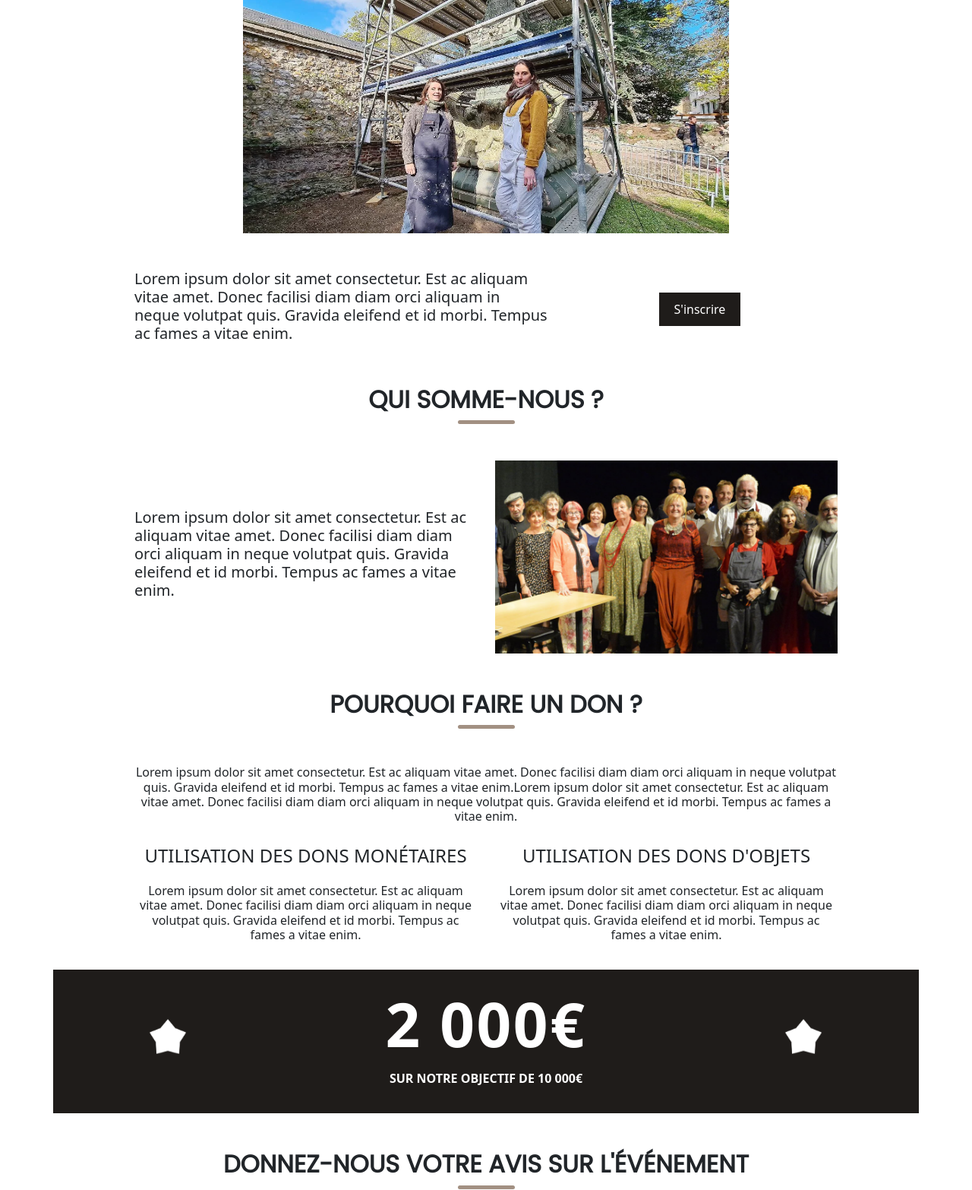
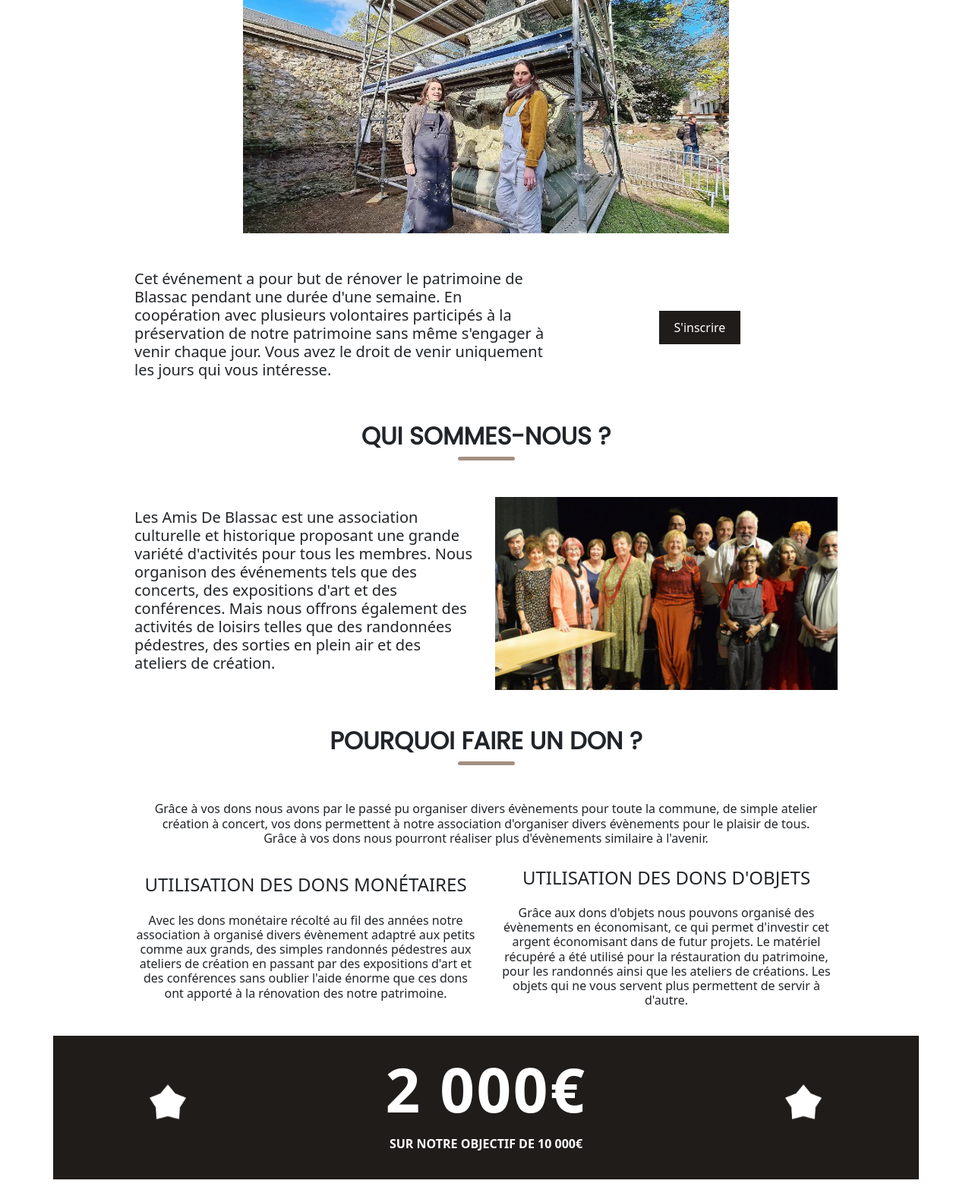
Before and after one commit to Y4N1SSSSS/site, a PHP site: page / in a window 1280 px wide. Shown: the part 525-2091 px from the top of the page at 76% size. Run offline with PHP 8.4, Linux system fonts and the light colour scheme; data comes from the database, SQL or seed files in the repository.

Commit message:
pdf télachargeable + texte page index
pdf dans le dossier image

```diff
--- a/index.php
+++ b/index.php
@@ -128,12 +128,12 @@ try{
 <div class="row d-flex justify-content-center">
   <div class="col-lg-6">
     <h5>
-  Lorem ipsum dolor sit amet
-consectetur. Est ac aliquam vitae
-amet. Donec facilisi diam diam orci
-aliquam in neque volutpat quis.
-Gravida eleifend et id morbi. Tempus
-ac fames a vitae enim.
+    Cet événement a pour but de rénover le patrimoine
+  de Blassac pendant une durée d'une semaine.
+  En coopération avec plusieurs volontaires participés à
+  la préservation de notre patrimoine sans même s'engager à venir chaque jour.
+  Vous avez le droit de venir uniquement les jours qui vous intéresse.
+
     </h5>
   </div>
   <div class="col-lg-4 d-flex align-items-center justify-content-center">
@@ -147,7 +147,7 @@ ac fames a vitae enim.
 <section>
 
 <div class="mt-5">
-<h2 class="titres">Qui somme-nous ?</h1>
+<h2 class="titres">Qui sommes-nous ?</h1>
 <div class="d-flex justify-content-center">
 <div class="ligne-arrondie"></div>
 </div>
@@ -156,12 +156,12 @@ ac fames a vitae enim.
 <div class="row d-flex justify-content-center align-items-center">
   <div class="col-lg-5">
     <h5>
-  Lorem ipsum dolor sit amet
-consectetur. Est ac aliquam vitae
-amet. Donec facilisi diam diam orci
-aliquam in neque volutpat quis.
-Gravida eleifend et id morbi. Tempus
-ac fames a vitae enim.
+    Les Amis De Blassac est une association culturelle et historique
+    proposant une grande variété d'activités
+    pour tous les membres. Nous organison des événements
+    tels que des concerts, des expositions d'art et des conférences.
+    Mais nous offrons également des activités de loisirs telles que des randonnées
+    pédestres, des sorties en plein air et des ateliers de création.
     </h5>
   </div>
   <div class="col-lg-5">
@@ -184,39 +184,31 @@ ac fames a vitae enim.
 <div class="row d-flex justify-content-center align-items-center">
 <div class="col-lg-10">
 <h6 class="textes-min">
-  Lorem ipsum dolor sit amet
-consectetur. Est ac aliquam vitae
-amet. Donec facilisi diam diam orci
-aliquam in neque volutpat quis.
-Gravida eleifend et id morbi. Tempus
-ac fames a vitae enim.Lorem ipsum dolor sit amet
-consectetur. Est ac aliquam vitae
-amet. Donec facilisi diam diam orci
-aliquam in neque volutpat quis.
-Gravida eleifend et id morbi. Tempus
-ac fames a vitae enim.
+Grâce à vos dons nous avons par le passé pu organiser divers
+évènements pour toute la commune, de simple atelier création
+à concert, vos dons permettent à notre association d'organiser
+divers évènements pour le plaisir de tous.
+<br>
+Grâce à vos dons nous pourront réaliser plus d'évènements similaire à l'avenir.
     </h6>
 </div>
   <div class="col-lg-5">
     <h4 class="titres-min">UTILISATION DES DONS MONÉTAIRES<h4>
     <h6 class="textes-min">
-  Lorem ipsum dolor sit amet
-consectetur. Est ac aliquam vitae
-amet. Donec facilisi diam diam orci
-aliquam in neque volutpat quis.
-Gravida eleifend et id morbi. Tempus
-ac fames a vitae enim.
+  Avec les dons monétaire récolté au fil des années notre association
+  à organisé divers évènement adaptré aux petits comme aux grands,
+  des simples randonnés pédestres aux ateliers de création en passant par des expositions d'art et des conférences
+  sans oublier l'aide énorme que ces dons ont apporté à la rénovation des notre patrimoine.
     </h6>
       </div>
       <div class="col-lg-5">
       <h4 class="titres-min">UTILISATION DES DONS D'OBJETS<h4>
     <h6 class="textes-min">
-  Lorem ipsum dolor sit amet
-consectetur. Est ac aliquam vitae
-amet. Donec facilisi diam diam orci
-aliquam in neque volutpat quis.
-Gravida eleifend et id morbi. Tempus
-ac fames a vitae enim.
+  Grâce aux dons d'objets nous pouvons organisé des évènements en économisant,
+  ce qui permet d'investir cet argent économisant dans de futur projets.
+  Le matériel récupéré a été utilisé pour la réstauration du patrimoine, pour les
+  randonnés ainsi que les ateliers de créations.
+  Les objets qui ne vous servent plus permettent de servir à d'autre.
     </h6>
       </div>
       <div class="row argent">
```
Also changed, not shown: 1 other file.
